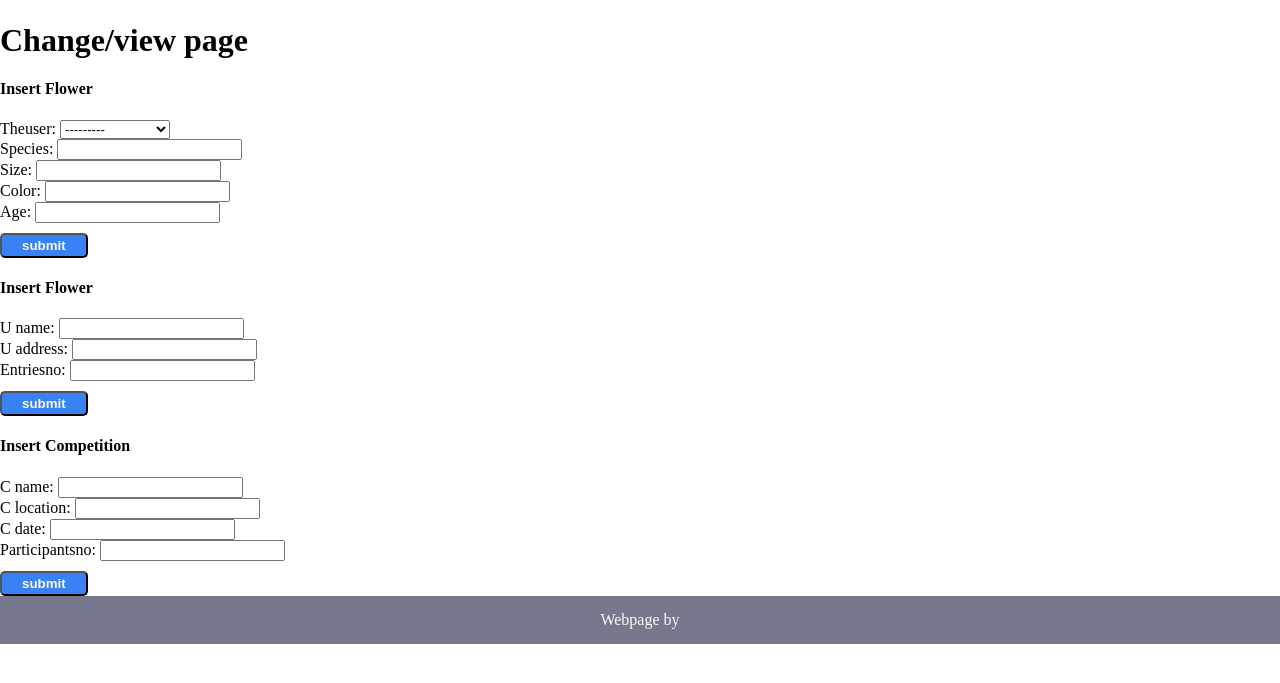
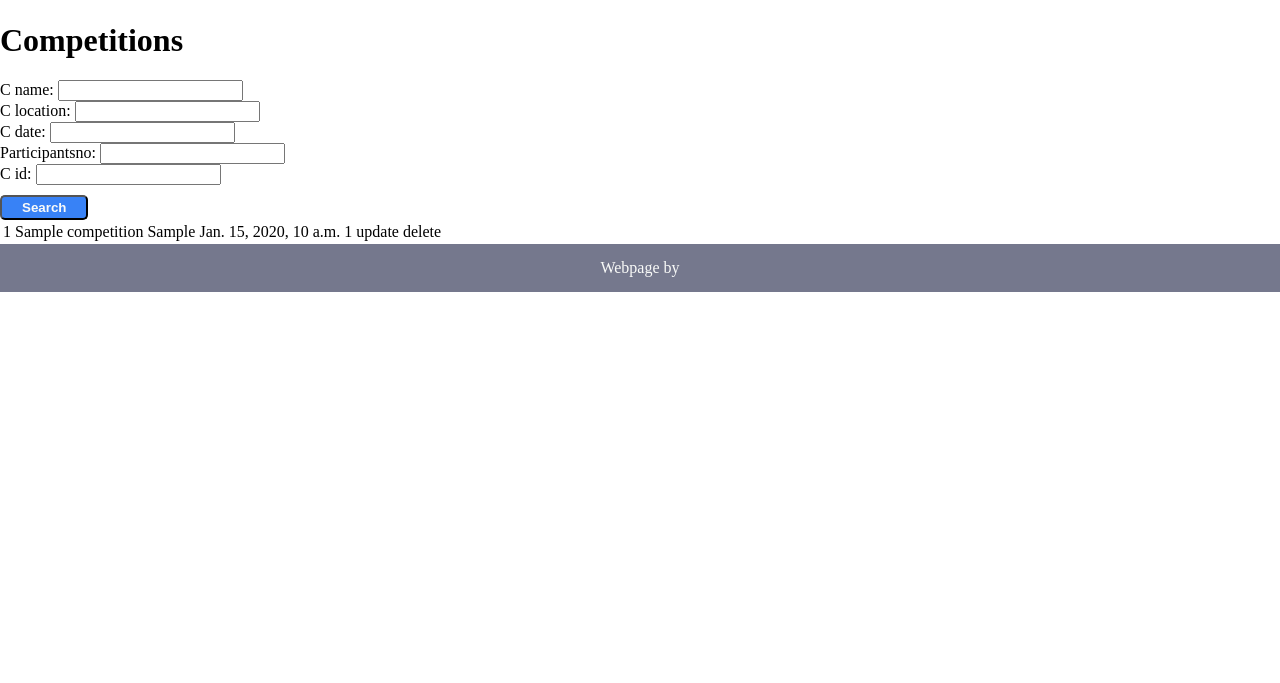
Before and after one commit to iKeiNagai/Django, a Django app: page /Competitions/ in a window 1280 px wide. Shown: the part 99-782 px from the top of the page. Run offline with Django 5.2, Linux system fonts and the light colour scheme; tables that the repository leaves empty hold one stand-in row (values such as "Sample post").

Commit message:
changed page layout,insert competetion filter

```diff
--- a/dbproject/app/filters.py
+++ b/dbproject/app/filters.py
@@ -1,6 +1,6 @@
 import django_filters
 from django_filters import CharFilter, NumberFilter
-from .models import User, Organizers
+from .models import User, Organizers, Competition
 
 class thefilter(django_filters.FilterSet) : #filter querysets
 
@@ -16,3 +16,9 @@ class OrganizersFilter(django_filters.FilterSet) :
     class Meta:
         model = Organizers
         fields = '__all__'
+
+class CompetitionsFilter(django_filters.FilterSet) :
+    c_id = NumberFilter(field_name='c_id')
+    class Meta:
+        model = Competition
+        fields = '__all__'
--- a/dbproject/app/templates/competitions.html
+++ b/dbproject/app/templates/competitions.html
@@ -2,31 +2,33 @@
 <!--extends home template-->
 {% block content %}
 
-<h1>Change/view page</h1>
+<h1>Competitions</h1>
 
-    <!--returns POST to view if enter info-->
-    <form method="POST">
-        <h4>Insert Flower</h4>
-        {% csrf_token %} <!--security token-->
-        {{ Flowerform }} <!--flower form from context in view(return)-->
-        <button type="submit">submit</button>
+<div>
+
+    <!--sends GET to view if enter info-->
+    <form method="GET" >
+        {{filter.form}} <!--create filter from context in view(return)-->
+        <button type="submit"> Search </button>
     </form>
 
-    <!--returns POST to views if enter info-->
-    <form method="POST">
-        <h4>Insert Flower</h4>
-        {% csrf_token %} <!--security token-->
-        {{ Userform }} <!--user form from context in view(return)-->
-        <button type="submit">submit</button>
-    </form>
+</div>
 
-    <!--returns POST to view if enter info-->
-    <form method="POST">
-        <h4>Insert Competition</h4>
-        {% csrf_token %} <!--security token-->
-        {{ Competitionform }}<!--Competition form from context in view(return)-->
-        <button type="submit">submit</button>
-    </form>
+<div>
+    <table>
+        {% for competition in competitions %}
+        <tr>
+            <td>{{competition.c_id}}</td>
+            <td>{{competition.c_name}}</td>
+            <td>{{competition.c_location}}</td>
+            <td>{{competition.c_date}}</td>
+            <td>{{competition.participantsno}}</td>
+            <td>update</td>
+            <td>delete</td>
+        </tr>
+        {% endfor %}
 
+    </table>
+</div>
 
 {% endblock %}
--- a/dbproject/app/views.py
+++ b/dbproject/app/views.py
@@ -1,7 +1,7 @@
 from django.shortcuts import render, HttpResponse
 from .models import Organizers, Flower, User, Competition, Perennials, Annuals
 from .Form import Insertflower, Insertuser, Insertcompetition
-from .filters import thefilter, OrganizersFilter
+from .filters import thefilter, OrganizersFilter, CompetitionsFilter
 
 # Home view
 def home(request):
@@ -33,10 +33,11 @@ def organizers(request):
 def competitions(request):
     inserted = False
 
+    c_info = Competition.objects.all()
+    c_filter = CompetitionsFilter(request.GET, queryset=c_info)
+    c_info = c_filter.qs
     #create form objects
-    form = Insertflower()
     form2 = Insertuser()
-    form3 = Insertcompetition()
 
     if request.method == 'POST':
         form2 = Insertuser(request.POST) #data submitted(POST request)
@@ -44,9 +45,9 @@ def competitions(request):
         if form2.is_valid():
             form2.save() #inserts to db if valid
 
-    context = {"Flowerform" : form,
-                "Userform" : form2,
-                "Competitionform":form3} #key/value to return(dictionary)
+    context = { "Userform" : form2,
+               'filter': c_filter,
+               'competitions' : c_info} #key/value to return(dictionary)
     return render(request,"competitions.html",context)
 
 def pflowers(request):
```
